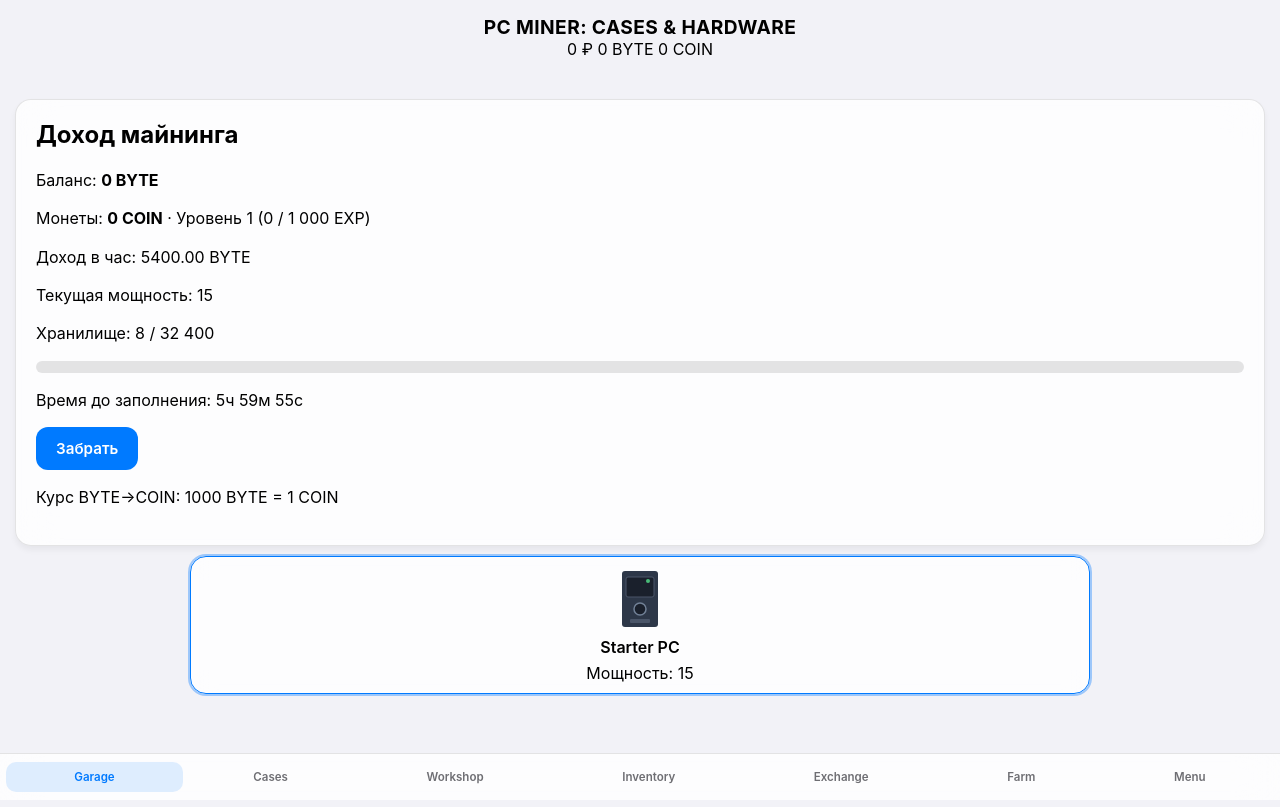
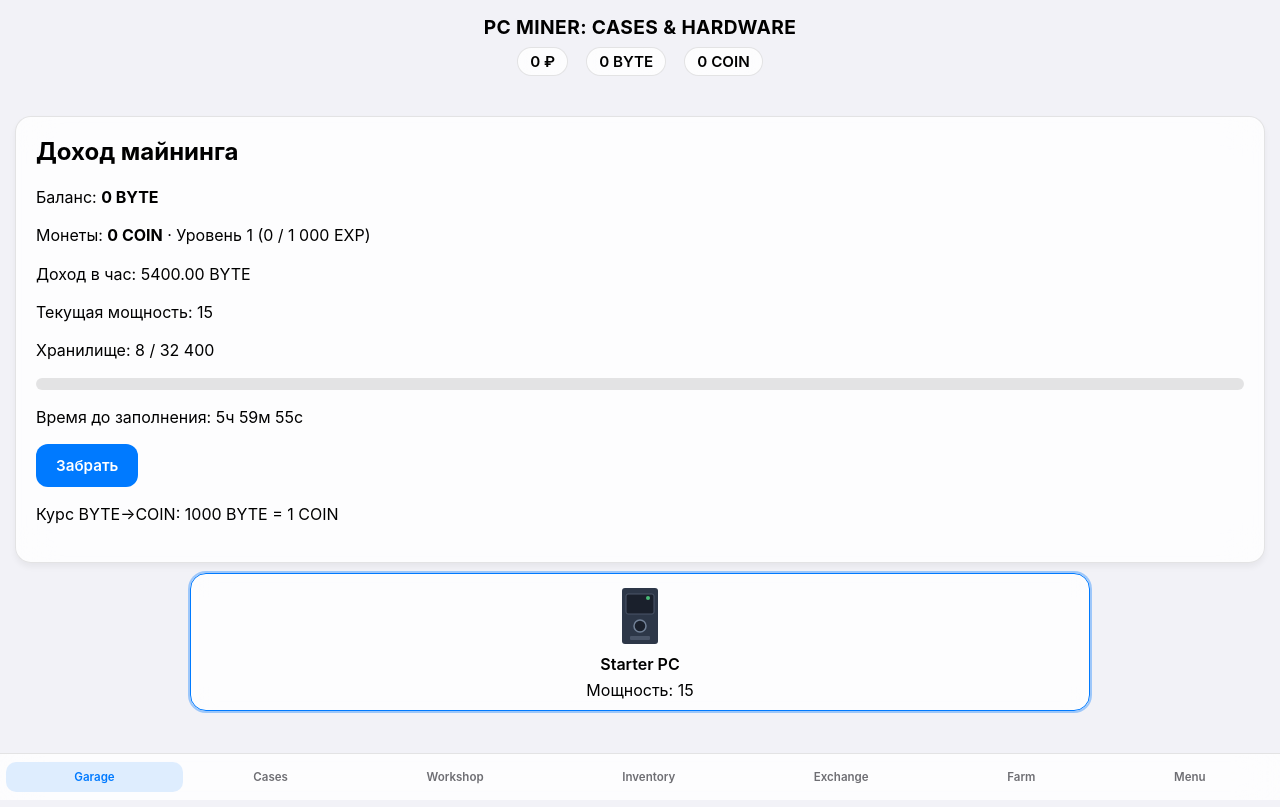
Before and after one commit to aimerge3-oss/PC-MINER-CASES-HARDWARE, a website: page index.html in a window 1280 px wide. Drawn offline with Linux system fonts and the light colour scheme.

Commit message:
style: balance-bar pills for persistent currency display

```diff
--- a/css/style.css
+++ b/css/style.css
@@ -156,3 +156,24 @@ select {
 .rarity-yellow { border-color: #f5a623; }
 .rarity-red { border-color: #d0021b; }
 .rarity-black { border: 2px solid #000; box-shadow: 0 0 10px #000; }
+
+
+/* Persistent currency bar under the title */
+.balance-bar {
+    display: flex;
+    justify-content: center;
+    flex-wrap: wrap;
+    gap: 12px 18px;
+    margin-top: 8px;
+    font-size: 0.95rem;
+    font-weight: 600;
+}
+.balance-bar .bal-item {
+    background: var(--card-bg);
+    backdrop-filter: blur(12px);
+    -webkit-backdrop-filter: blur(12px);
+    border: 1px solid var(--border-color);
+    border-radius: 999px;
+    padding: 4px 12px;
+    color: var(--text-color);
+}
```
